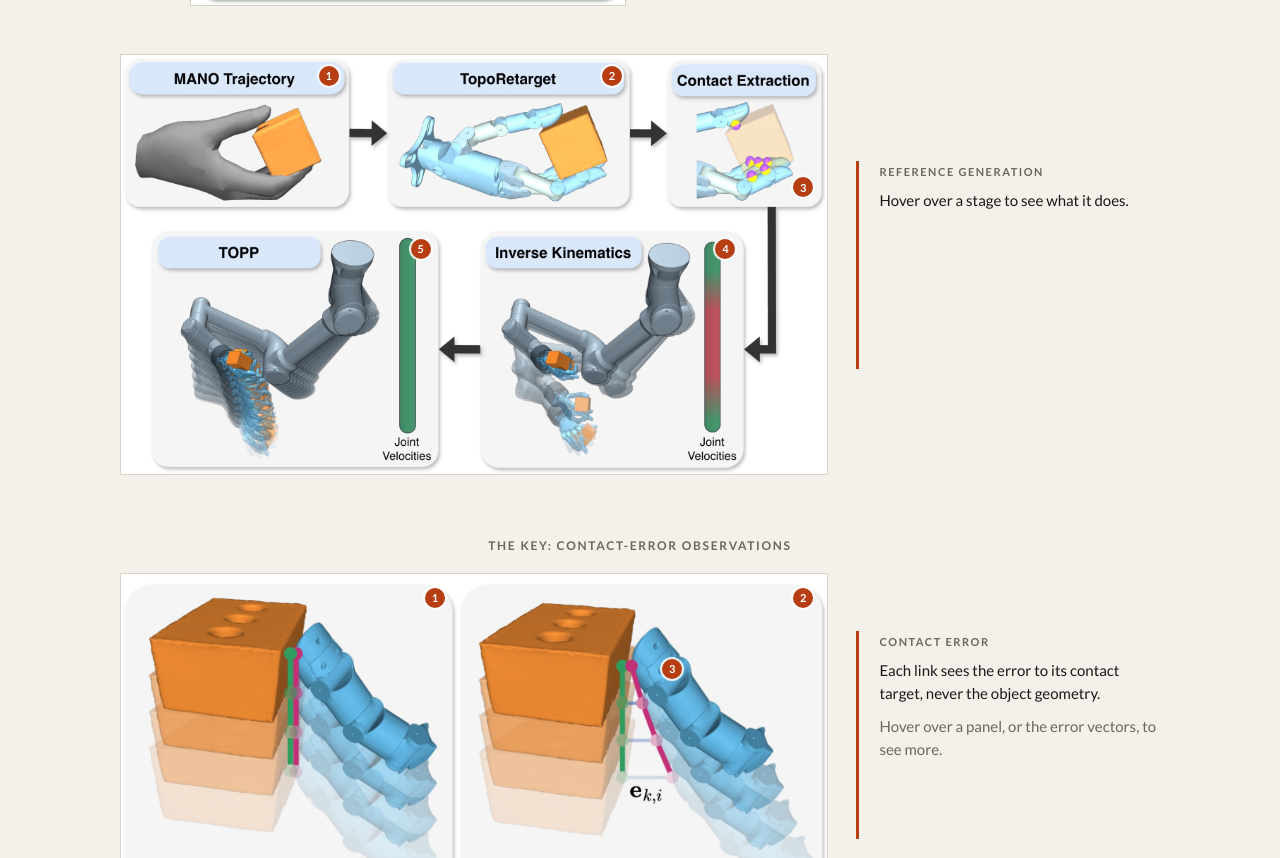
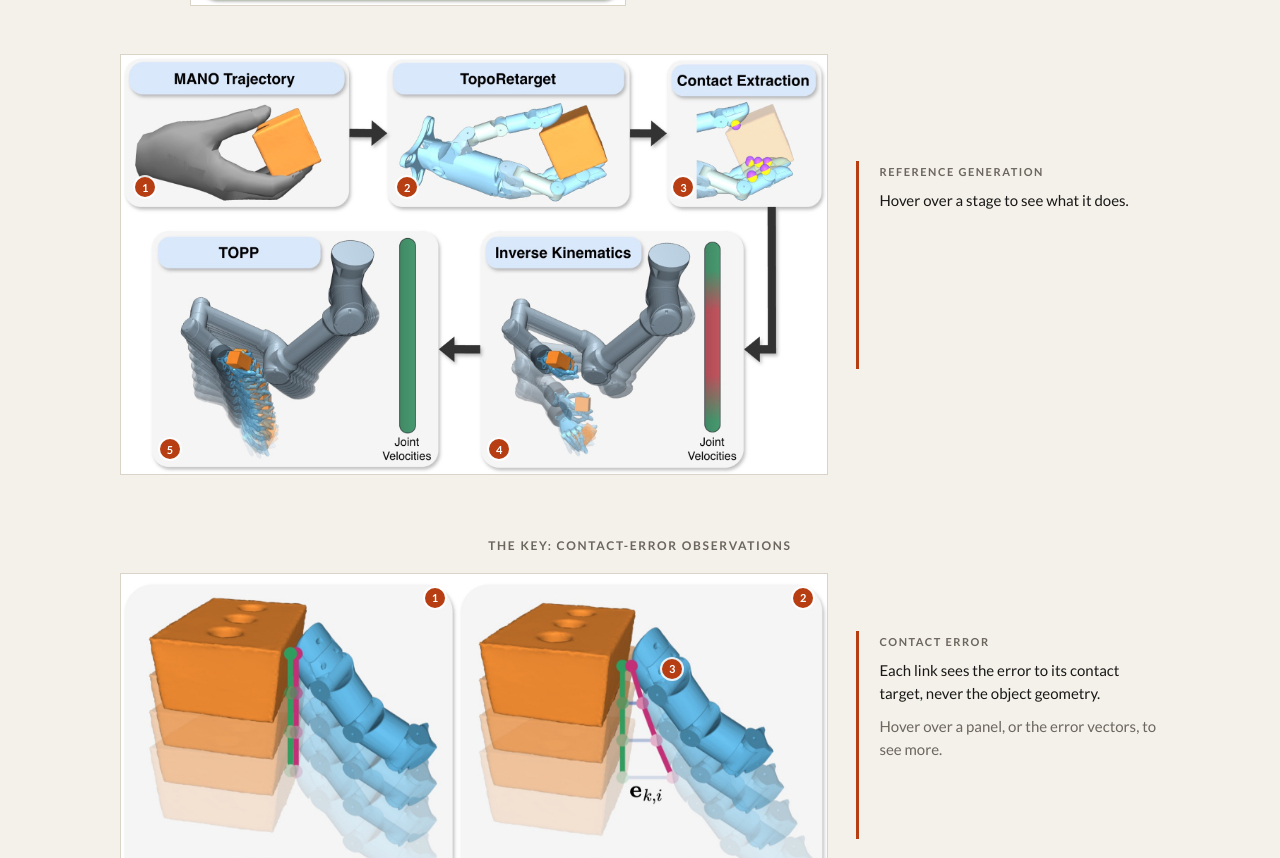
Before and after one commit to multiplylabs/oath, a plain HTML site: page index.html in a window 1280 px wide. Shown: the part 3298-4156 px from the top of the page. Drawn offline with Linux system fonts and the light colour scheme.

Commit message:
Put every pipeline badge in the bottom-left corner

```diff
--- a/assets/css/site.css
+++ b/assets/css/site.css
@@ -76,7 +76,8 @@ h2+h3{margin-top:0}
 .s1{left:1%;top:1%;width:31%;height:35%}
 .s2{left:38%;top:1%;width:34%;height:35%}
 .s3{left:77%;top:1%;width:22%;height:35%}
-.s3::after{top:auto;bottom:6px} /* its title runs to the top-right corner */
+/* the pipeline figure: every stage title sits at the top, so its badges go bottom-left */
+.s1::after,.s2::after,.s3::after,.s4::after,.s5::after{top:auto;right:auto;bottom:6px;left:6px}
 .s4{left:51%;top:42%;width:37%;height:56%}
 .s5{left:4.5%;top:42%;width:40.5%;height:56%}
 .stages.portrait{grid-template-columns:minmax(0,1fr) minmax(0,1fr);max-width:900px}
```
